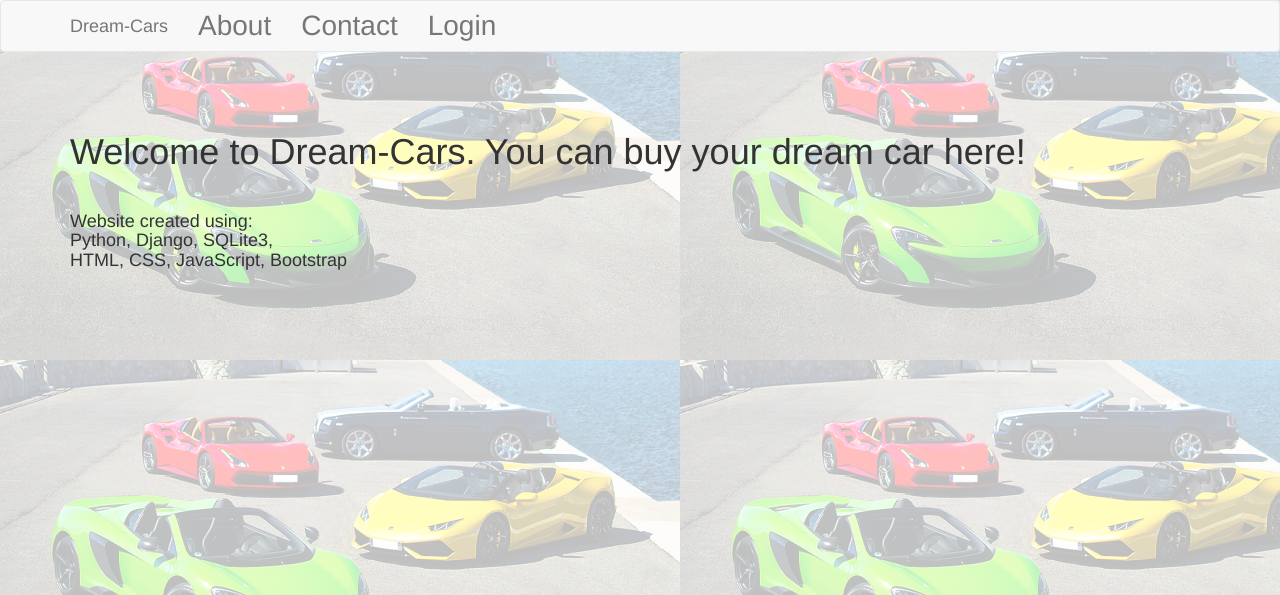
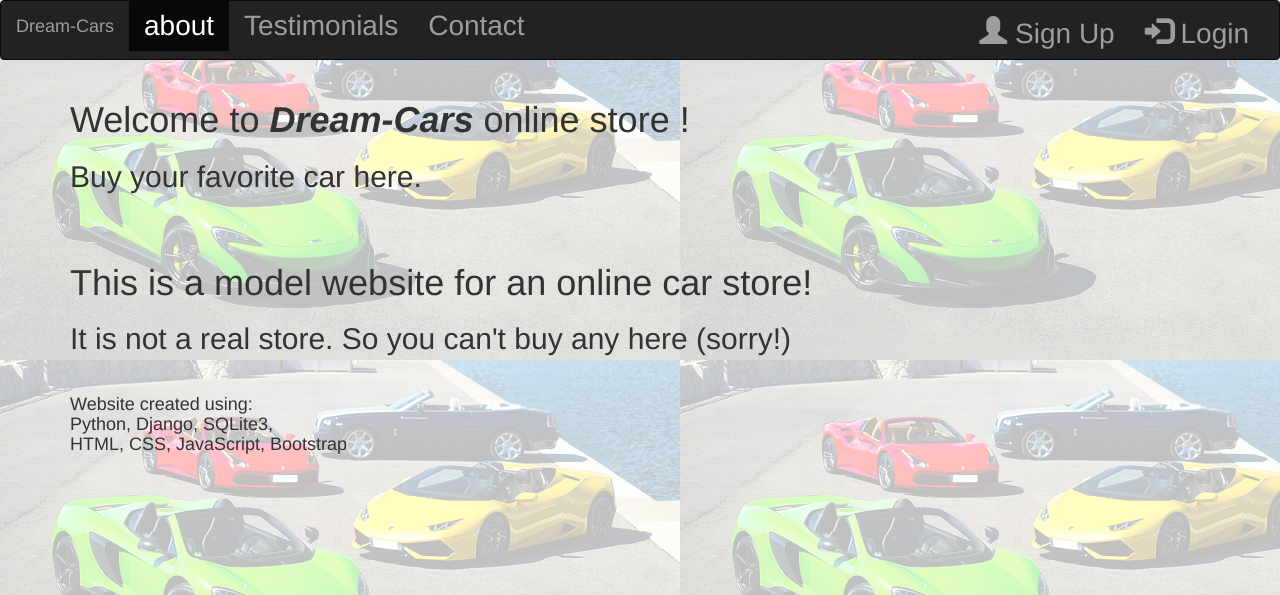
Before and after one commit to Neela-Beesetty/firstdjango, a Django app: page /about/ in a window 1280 px wide. Shown: the top 595 px of the page. Run offline with Django 3.2, Linux system fonts and the light colour scheme; some libraries are stand-ins or nearby versions.

Commit message:
collapsable navbar added

```diff
--- a/firstdjango/templates/base.html
+++ b/firstdjango/templates/base.html
@@ -5,28 +5,24 @@
         <meta charset="utf-8">
         <title>Dream-Cars</title>
         <meta name="description" content="width=device-width, initial-scale=1, shrink-to-fit=no">
+
         <link rel="stylesheet" href="https://maxcdn.bootstrapcdn.com/bootstrap/3.3.7/css/bootstrap.min.css">
         <link rel="stylesheet" href="{% static 'main.css' %}">
+
     </head>
 
     <body>
 
+      {% include 'inventory/navbar-collapsable.html'%}
 
-      {% include 'inventory/_navbar.html'%}
-
-      <!-- Image -->
-      <!--<img src="{% static 'images/sport-cars.png' %}" alt="cars-image" >
--->
       <div class="container">
       {% block content %}
       {% endblock content %}
       </div>
 
-    <!--  <script src="https://maxcdn.bootstrapcdn.com/bootstrap/3.3.7/css/bootstrap.min.css"></script>
-  -->
+      <script src="https://maxcdn.bootstrapcdn.com/bootstrap/3.3.7/css/bootstrap.min.css"></script>
 
-
-  <script src="{% static 'main.js' %}">  </script>
+      <script src="{% static 'main.js' %}">  </script>
       <body>
 
 </html>
--- a/firstdjango/templates/inventory/_navbar.html
+++ b/firstdjango/templates/inventory/_navbar.html
@@ -8,7 +8,7 @@
             <span class="icon-bar"></span>
             <span class="icon-bar"></span>
           </button>
-          <a class="navbar-brand" href="{% url 'index' %}">Dream-Cars</a>
+          <a class="navbar-brand" href="/index">Dream-Cars</a>
         </div>
         <div id="navbar" class="collapse navbar-collapse">
           <ul class="nav navbar-nav">
--- a/firstdjango/templates/inventory/about.html
+++ b/firstdjango/templates/inventory/about.html
@@ -3,7 +3,8 @@
 {% block content %}
 <br>
 <br>
-<h1>Welcome to Dream-Cars. You can buy your dream car here!</h1>
+<h1>This is a model website for an online car store!</h1>
+<h2>It is not a real store. So you can't buy any here (sorry!)</h2>
 <br>
 <h4>Website created using: <br>
 Python, Django, SQLite3, <br>HTML, CSS, JavaScript, Bootstrap
--- a/firstdjango/templates/inventory/index.html
+++ b/firstdjango/templates/inventory/index.html
@@ -1,8 +1,9 @@
 {% extends "base.html" %}
 
 {% block content %}
-  <h2>Welcome to Dream-Cars e-store</h2>
-    <h3>Amazing cars for sale: </h3>
+<!--  <h1>Welcome to Dream-Cars e-store</h1> -->
+    <h3>Amazing cars for sale : </h3>
+
     <ul>
     	{% for item in items %}
     		<li>
--- a/firstdjango/templates/inventory/item_detail.html
+++ b/firstdjango/templates/inventory/item_detail.html
@@ -13,7 +13,7 @@
 	<p> {{ item.price }}</p>
 	<a href="{% url 'buy' %}">Buy</a>
 		<br>
-  <img src={{item.picture.url}} alt="car-picture" align = "right">
+  <img class="img-responsive" src={{item.picture.url}} alt="car-picture" align = "right">
 	<br>
 
 
--- /dev/null
+++ b/firstdjango/templates/inventory/navbar-collapsable.html
@@ -0,0 +1,52 @@
+<!DOCTYPE html>
+<html lang="en">
+<head>
+  <title>Bootstrap Example</title>
+  <meta charset="utf-8">
+  <meta name="viewport" content="width=device-width, initial-scale=1">
+  <link rel="stylesheet" href="https://maxcdn.bootstrapcdn.com/bootstrap/3.3.7/css/bootstrap.min.css">
+  <script src="https://ajax.googleapis.com/ajax/libs/jquery/3.2.1/jquery.min.js"></script>
+  <script src="https://maxcdn.bootstrapcdn.com/bootstrap/3.3.7/js/bootstrap.min.js"></script>
+</head>
+<body>
+
+<nav class="navbar navbar-inverse">
+  <div class="container-fluid">
+    <div class="navbar-header">
+      <button type="button" class="navbar-toggle" data-toggle="collapse" data-target="#myNavbar">
+        <span class="icon-bar"></span>
+        <span class="icon-bar"></span>
+        <span class="icon-bar"></span>
+      </button>
+      <a class="navbar-brand" href="{% url 'index' %}">Dream-Cars</a>
+    </div>
+    <div class="collapse navbar-collapse" id="myNavbar">
+      <ul class="nav navbar-nav">
+        <li class="active"><a href="/about">about</a></li>
+      <!--  <li class="dropdown">
+          <a class="dropdown-toggle" data-toggle="dropdown" href="#">Page 1 <span class="caret"></span></a>
+          <ul class="dropdown-menu">
+            <li><a href="#">Page 1-1</a></li>
+            <li><a href="#">Page 1-2</a></li>
+            <li><a href="#">Page 1-3</a></li>
+          </ul>
+        </li> -->
+        <li><a href="/buy">Testimonials</a></li>
+        <li><a href="/contact">Contact</a></li>
+
+      </ul>
+      <ul class="nav navbar-nav navbar-right">
+        <li><a href="#"><span class="glyphicon glyphicon-user"></span> Sign Up</a></li>
+        <li><a href="#"><span class="glyphicon glyphicon-log-in"></span> Login</a></li>
+      </ul>
+    </div>
+  </div>
+</nav>
+
+<div class="container">
+  <h1>Welcome to <em> <strong>Dream-Cars</strong>  </em> online store !</h1>
+  <h2> Buy your favorite car here.</h2>
+</div>
+
+</body>
+</html>
--- a/inventory/views.py
+++ b/inventory/views.py
@@ -18,15 +18,11 @@ def item_detail(request, id):
         })
 
 def about(request):
-    items = Item.objects.exclude(quantity=0)
-    return render(request, 'inventory/about.html', {
-        'items': items,
-        })
+    return render(request, 'inventory/about.html')
+
 def contact(request):
-    items = Item.objects.exclude(quantity=0)
-    return render(request, 'inventory/contact.html', {
-        'items': items,
-        })
+    return render(request, 'inventory/contact.html')
+
 def buy(request):
     items = Item.objects.exclude(quantity=0)
     return render(request, 'inventory/buy.html', {
```
Also changed, not shown: firstdjango/templates/inventory/navbar.html (added, +53 -0 lines).
